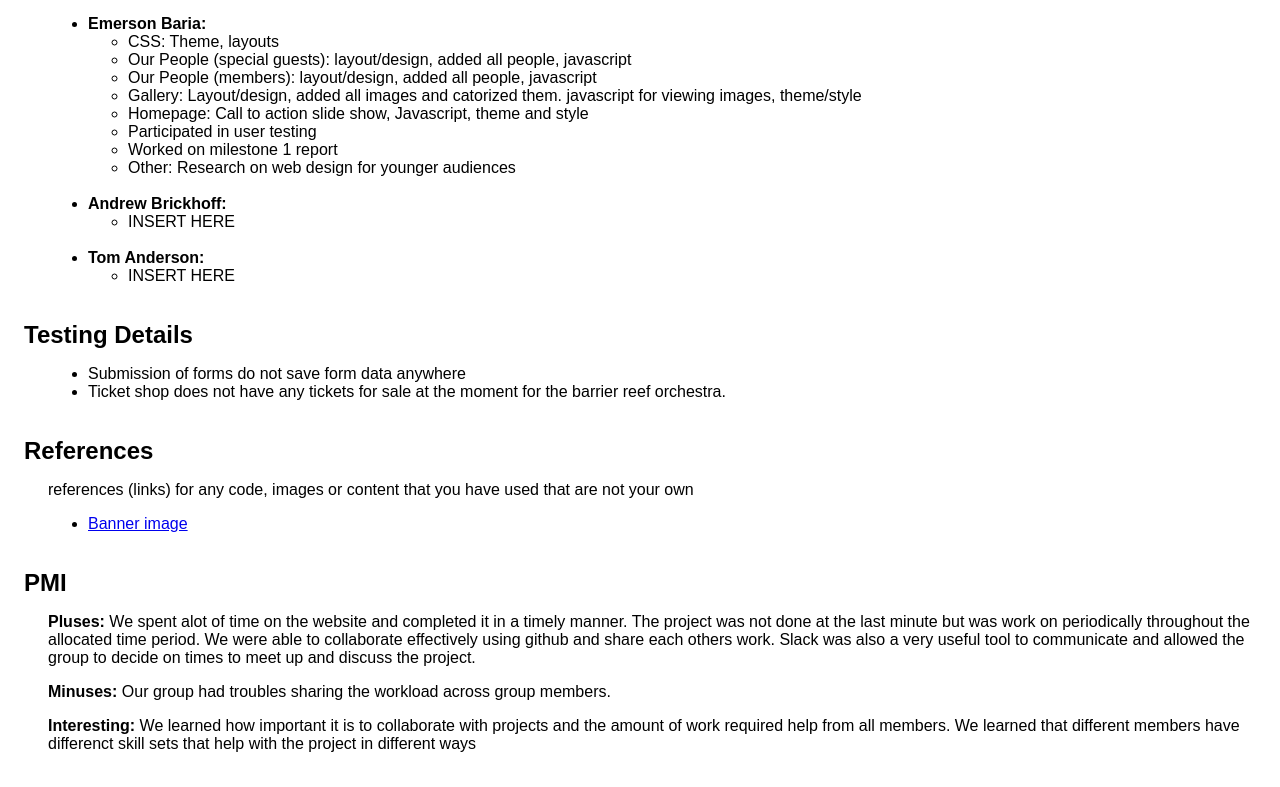
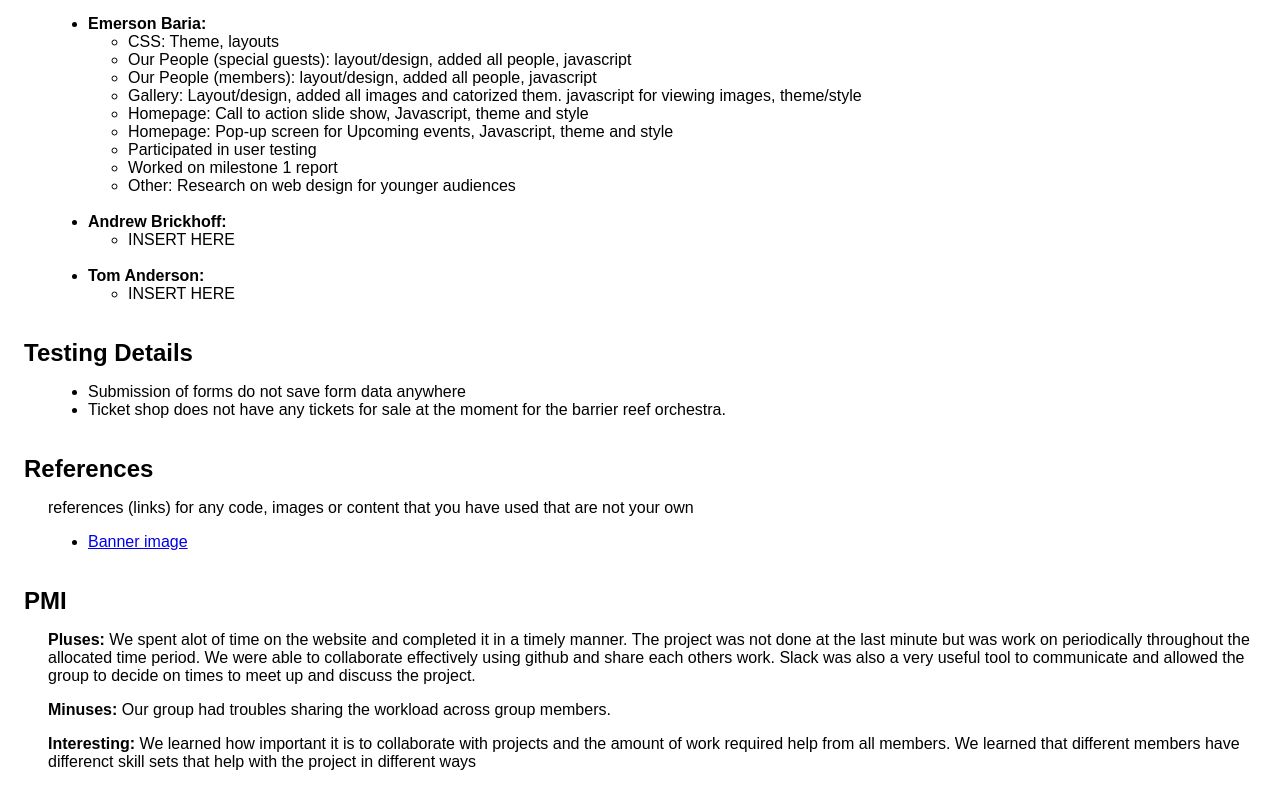
Before and after one commit to CalebMacdonaldBlack/cp1406-16-28, a plain HTML site: page report.html in a window 1280 px wide. Shown: the part 937-1724 px from the top of the page. Drawn offline with Linux system fonts and the light colour scheme.

Commit message:
report update

```diff
--- a/report.html
+++ b/report.html
@@ -70,6 +70,7 @@ Tom Anderson - Rezobro
             <li>Our People (members): layout/design, added all people, javascript </li>
             <li>Gallery: Layout/design, added all images and catorized them. javascript for viewing images, theme/style</li>
             <li>Homepage: Call to action slide show, Javascript, theme and style</li>
+            <li>Homepage: Pop-up screen for Upcoming events, Javascript, theme and style</li>
             <li>Participated in user testing</li>
             <li>Worked on milestone 1 report</li>
             <li>Other: Research on web design for younger audiences</li>
```
